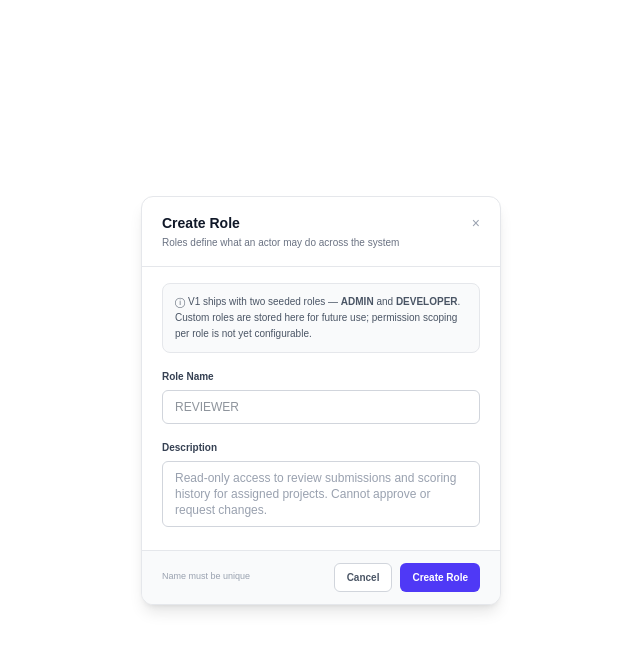
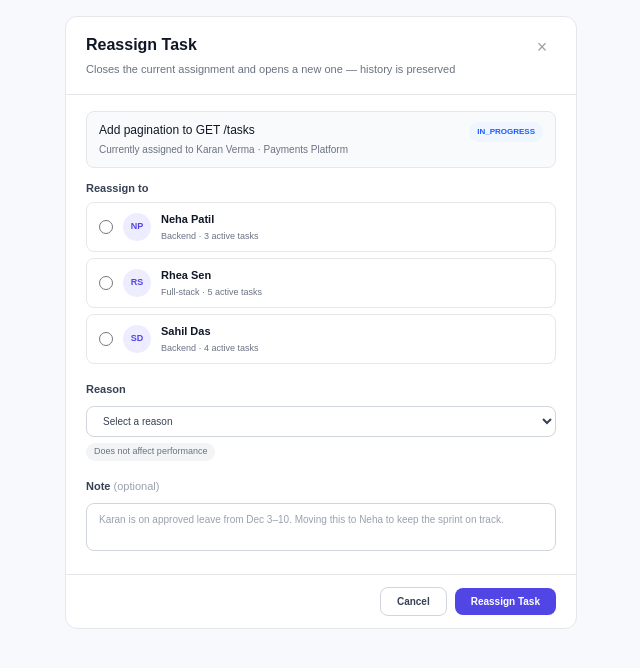
Before and after one commit to WorkR25/Internal-Engineering-Task-Management-System-Frontend, a Next.js app: page / in a window 1280 px wide. Shown: the top 668 px of the page, without its empty margins (319-959 px from the left). Built offline with nearby package versions, Linux system fonts and the light colour scheme.

Commit message:
Seperated

```diff
--- a/src/app/page.tsx
+++ b/src/app/page.tsx
@@ -35,20 +35,20 @@
 //   return <Performance />;
 // }
 
-import CreateRole from "@/components/admin-components/role-components/create-role";
+// import CreateRole from "@/components/admin-components/role-components/create-role";
 
-export default function Home() {
-    return <CreateRole />;
-}
+// export default function Home() {
+//     return <CreateRole />;
+// }
 //
 // import Dashboard from "@/pages/admin/dashboard-admin/dashboard";
 //  export default function Home() {
 //    return <Dashboard />;
 //  }
-// import ReassignTask from "@/components/task-detail-review/reassign-task";
-// export default function Page() {
-//   return <ReassignTask />;
-// }
+import ReassignTask from "@/components/admin-components/task-assign-components/reassign-task";
+export default function Page() {
+  return <ReassignTask />;
+}
 
 // import Dashboard from "@/pages/developer/dashboard-developer/dashboard";
 
--- /dev/null
+++ b/src/components/admin-components/task-assign-components/reassign-task.css
@@ -0,0 +1,121 @@
+@reference "../../../app/globals.css";
+
+.reassign-task-container {
+  @apply min-h-screen bg-[#f8f9fc] px-4 py-4;
+}
+
+.reassign-task-wrapper {
+  @apply mx-auto w-full max-w-lg;
+}
+
+.reassign-task-card {
+  @apply rounded-xl border border-gray-200 bg-white;
+}
+
+.reassign-task-header {
+  @apply flex items-start justify-between border-b border-gray-200 px-5 py-4;
+}
+
+.reassign-task-header h1 {
+  @apply text-base font-semibold text-gray-900;
+}
+
+.reassign-task-header p {
+  @apply mt-1 text-[11px] text-gray-500;
+}
+
+.reassign-task-close {
+  @apply flex h-7 w-7 items-center justify-center rounded-full text-lg leading-none text-gray-400 hover:bg-gray-100 hover:text-gray-700;
+}
+
+.reassign-task-body {
+  @apply px-5 py-4;
+}
+
+.reassign-task-current {
+  @apply flex items-start justify-between gap-3 rounded-lg border border-gray-200 bg-gray-50 px-3 py-2.5;
+}
+
+.reassign-task-current-info {
+  @apply min-w-0;
+}
+
+.reassign-task-current-info p {
+  @apply text-xs font-medium text-gray-900;
+}
+
+.reassign-task-current-info span {
+  @apply mt-1 block text-[10px] text-gray-500;
+}
+
+.reassign-task-status {
+  @apply whitespace-nowrap rounded-full bg-blue-50 px-2 py-1 text-[8px] font-semibold text-blue-600;
+}
+
+.reassign-task-section {
+  @apply mt-3;
+}
+
+.reassign-task-label {
+  @apply text-[11px] font-semibold text-gray-700;
+}
+
+.reassign-task-label span {
+  @apply font-normal text-gray-400;
+}
+
+.reassign-task-developers {
+  @apply mt-1.5 space-y-1.5;
+}
+
+.reassign-task-developer {
+  @apply flex cursor-pointer items-center gap-2.5 rounded-lg border border-gray-200 bg-white px-3 py-2 transition hover:bg-gray-50;
+}
+
+.reassign-task-developer-selected {
+  @apply border-[#5146e5] bg-[#eeedff];
+}
+
+.reassign-task-developer input {
+  @apply h-3.5 w-3.5 accent-[#5146e5];
+}
+
+.reassign-task-avatar {
+  @apply flex h-7 w-7 items-center justify-center rounded-full bg-[#eeedff] text-[9px] font-semibold text-[#5146e5];
+}
+
+.reassign-task-developer-info {
+  @apply flex-1;
+}
+
+.reassign-task-developer-info p {
+  @apply text-[11px] font-semibold text-gray-900;
+}
+
+.reassign-task-developer-info span {
+  @apply mt-0.5 block text-[9px] text-gray-500;
+}
+
+.reassign-task-section select {
+  @apply mt-1.5 w-full rounded-lg border border-gray-300 bg-white px-3 py-2 text-[10px] text-gray-700 outline-none focus:border-[#5146e5];
+}
+
+.reassign-task-note-badge {
+  @apply mt-1.5 inline-flex rounded-full bg-gray-100 px-2 py-0.5 text-[9px] font-medium text-gray-500;
+}
+
+.reassign-task-section textarea {
+  @apply mt-1.5 w-full resize-none rounded-lg border border-gray-300 px-3 py-2 text-[10px] text-gray-700 outline-none placeholder:text-gray-400 focus:border-[#5146e5];
+}
+
+.reassign-task-footer {
+  @apply flex items-center justify-end gap-2 border-t border-gray-200 px-5 py-3;
+}
+
+.reassign-task-cancel {
+  @apply rounded-lg border border-gray-300 bg-white px-4 py-1.5 text-[10px] font-semibold text-gray-700 hover:bg-gray-50;
+}
+
+.reassign-task-submit {
+  @apply rounded-lg bg-[#5146e5] px-4 py-1.5 text-[10px] font-semibold text-white hover:bg-[#453bd1];
+}
--- a/src/components/admin-components/task-assign-components/reassign-task.tsx
+++ b/src/components/admin-components/task-assign-components/reassign-task.tsx
@@ -1,6 +1,7 @@
 "use client";
 
 import { useState } from "react";
+import "./reassign-task.css";
 
 type Developer = {
   initials: string;
@@ -47,22 +48,14 @@ export default function ReassignTask({ onClose }: ReassignTaskProps) {
   const [reason, setReason] = useState("");
   const [note, setNote] = useState("");
 
-  const isFormValid =
-    selectedDeveloper.trim() !== "" &&
-    reason.trim() !== "" &&
-    note.trim() !== "";
-
   return (
-    <div className="min-h-screen bg-[#f8f9fc] px-4 py-4">
-      <div className="mx-auto w-full max-w-lg">
-        <div className="rounded-xl border border-gray-200 bg-white">
-          <div className="flex items-start justify-between border-b border-gray-200 px-5 py-4">
+    <div className="reassign-task-container">
+      <div className="reassign-task-wrapper">
+        <div className="reassign-task-card">
+          <div className="reassign-task-header">
             <div>
-              <h1 className="text-base font-semibold text-gray-900">
-                Reassign Task
-              </h1>
-
-              <p className="mt-1 text-[11px] text-gray-500">
+              <h1>Reassign Task</h1>
+              <p>
                 Closes the current assignment and opens a new one — history is
                 preserved
               </p>
@@ -72,44 +65,39 @@ export default function ReassignTask({ onClose }: ReassignTaskProps) {
               type="button"
               onClick={onClose}
               aria-label="Close"
-              className="flex h-7 w-7 items-center justify-center rounded-full text-lg leading-none text-gray-400 hover:bg-gray-100 hover:text-gray-700"
+              className="reassign-task-close"
             >
               ×
             </button>
           </div>
 
-          <div className="px-5 py-4">
-            <div className="rounded-lg border border-gray-200 bg-gray-50 px-3 py-2.5">
-              <div className="flex items-start justify-between gap-3">
-                <div>
-                  <p className="text-xs font-medium text-gray-900">
-                    Add pagination to GET /tasks
-                  </p>
-
-                  <p className="mt-1 text-[10px] text-gray-500">
-                    Currently assigned to Karan Verma · Payments Platform
-                  </p>
-                </div>
-
-                <span className="whitespace-nowrap rounded-full bg-blue-50 px-2 py-1 text-[8px] font-semibold text-blue-600">
-                  IN_PROGRESS
+          <div className="reassign-task-body">
+            <div className="reassign-task-current">
+              <div className="reassign-task-current-info">
+                <p>Add pagination to GET /tasks</p>
+                <span>
+                  Currently assigned to Karan Verma · Payments Platform
                 </span>
               </div>
+
+              <span className="reassign-task-status">
+                IN_PROGRESS
+              </span>
             </div>
 
-            <div className="mt-3">
-              <p className="text-[11px] font-semibold text-gray-700">
+            <div className="reassign-task-section">
+              <p className="reassign-task-label">
                 Reassign to
               </p>
 
-              <div className="mt-1.5 space-y-1.5">
+              <div className="reassign-task-developers">
                 {developers.map((developer) => (
                   <label
                     key={developer.name}
-                    className={`flex cursor-pointer items-center gap-2.5 rounded-lg border px-3 py-2 transition ${
+                    className={`reassign-task-developer ${
                       selectedDeveloper === developer.name
-                        ? "border-[#5146e5] bg-[#eeedff]"
-                        : "border-gray-200 bg-white hover:bg-gray-50"
+                        ? "reassign-task-developer-selected"
+                        : ""
                     }`}
                   >
                     <input
@@ -120,32 +108,27 @@ export default function ReassignTask({ onClose }: ReassignTaskProps) {
                       onChange={(event) =>
                         setSelectedDeveloper(event.target.value)
                       }
-                      className="h-3.5 w-3.5 accent-[#5146e5]"
                     />
 
-                    <div className="flex h-7 w-7 items-center justify-center rounded-full bg-[#eeedff] text-[9px] font-semibold text-[#5146e5]">
+                    <div className="reassign-task-avatar">
                       {developer.initials}
                     </div>
 
-                    <div className="flex-1">
-                      <p className="text-[11px] font-semibold text-gray-900">
-                        {developer.name}
-                      </p>
-
-                      <p className="mt-0.5 text-[9px] text-gray-500">
-                        {developer.role} · {developer.activeTasks} active
-                        tasks
-                      </p>
+                    <div className="reassign-task-developer-info">
+                      <p>{developer.name}</p>
+                      <span>
+                        {developer.role} · {developer.activeTasks} active tasks
+                      </span>
                     </div>
                   </label>
                 ))}
               </div>
             </div>
 
-            <div className="mt-3">
+            <div className="reassign-task-section">
               <label
                 htmlFor="reason"
-                className="text-[11px] font-semibold text-gray-700"
+                className="reassign-task-label"
               >
                 Reason
               </label>
@@ -154,7 +137,6 @@ export default function ReassignTask({ onClose }: ReassignTaskProps) {
                 id="reason"
                 value={reason}
                 onChange={(event) => setReason(event.target.value)}
-                className="mt-1.5 w-full rounded-lg border border-gray-300 bg-white px-3 py-2 text-[10px] text-gray-700 outline-none focus:border-[#5146e5]"
               >
                 <option value="" disabled>
                   Select a reason
@@ -167,18 +149,18 @@ export default function ReassignTask({ onClose }: ReassignTaskProps) {
                 ))}
               </select>
 
-              <span className="mt-1.5 inline-flex rounded-full bg-gray-100 px-2 py-0.5 text-[9px] font-medium text-gray-500">
+              <span className="reassign-task-note-badge">
                 Does not affect performance
               </span>
             </div>
 
-            <div className="mt-3">
+            <div className="reassign-task-section">
               <label
                 htmlFor="note"
-                className="text-[11px] font-semibold text-gray-700"
+                className="reassign-task-label"
               >
                 Note{" "}
-                <span className="font-normal text-gray-400">
+                <span>
                   (optional)
                 </span>
               </label>
@@ -189,28 +171,22 @@ export default function ReassignTask({ onClose }: ReassignTaskProps) {
                 onChange={(event) => setNote(event.target.value)}
                 rows={2}
                 placeholder="Karan is on approved leave from Dec 3–10. Moving this to Neha to keep the sprint on track."
-                className="mt-1.5 w-full resize-none rounded-lg border border-gray-300 px-3 py-2 text-[10px] text-gray-700 outline-none placeholder:text-gray-400 focus:border-[#5146e5]"
               />
             </div>
           </div>
 
-          <div className="flex items-center justify-end gap-2 border-t border-gray-200 px-5 py-3">
+          <div className="reassign-task-footer">
             <button
               type="button"
               onClick={onClose}
-              className="rounded-lg border border-gray-300 bg-white px-4 py-1.5 text-[10px] font-semibold text-gray-700 hover:bg-gray-50"
+              className="reassign-task-cancel"
             >
               Cancel
             </button>
 
             <button
               type="button"
-              disabled={!isFormValid}
-              className={`rounded-lg px-4 py-1.5 text-[10px] font-semibold text-white ${
-                isFormValid
-                  ? "bg-[#5146e5] hover:bg-[#453bd1]"
-                  : "cursor-not-allowed bg-gray-300"
-              }`}
+              className="reassign-task-submit"
             >
               Reassign Task
             </button>
```
